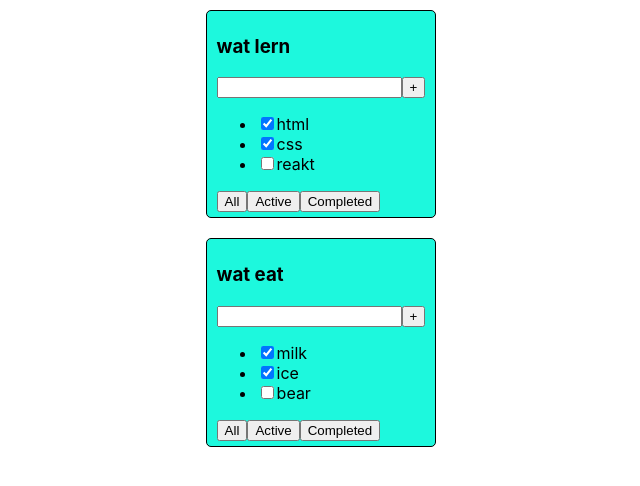
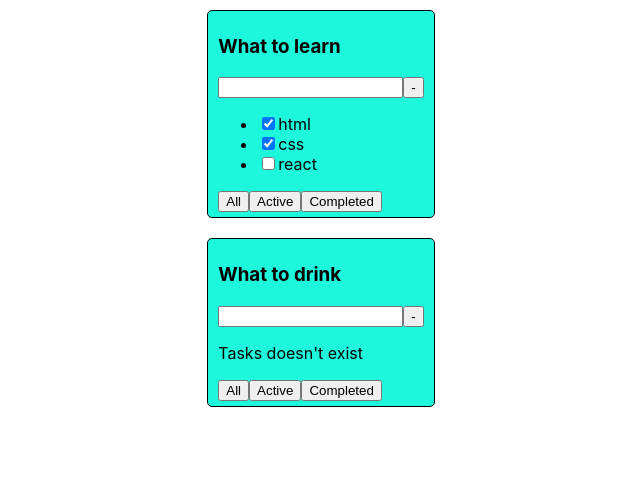
Before and after one commit to pdxserg/1-todolist-Mar26, a React (Create React App) app: page / in a window 1280 px wide. Shown: the top 486 px of the page, without its empty margins (319-959 px from the left). Built offline with nearby package versions, Linux system fonts and the light colour scheme.

Commit message:
buuton modify

```diff
--- a/src/App.css
+++ b/src/App.css
@@ -1,14 +1,14 @@
-
-
 
 .App {
     display: flex;
     justify-content: center;
+    min-width: 200px;
+}
 
-}
 .App > div {
     margin: 10px;
 }
+
 .todolist {
     border: 1px solid;
     padding: 5px 10px;
--- a/src/App.tsx
+++ b/src/App.tsx
@@ -1,6 +1,6 @@
 import React from 'react';
 import './App.css';
-import {Todolist} from "./Todolist";
+import {TasksType, Todolist} from "./Todolist";
 
 
 
@@ -11,22 +11,22 @@ function App() {
 	let task1 = [
 		{id: 1, title: "html", isDone: true},
 		{id: 2, title: "css", isDone: true},
-		{id: 3, title: "reakt", isDone: false},
+		{id: 3, title: "react", isDone: false},
+
 	]
-	let task2 = [
-		{id: 4, title: "milk", isDone: true},
-		{id: 5, title: "ice", isDone: true},
-		{id: 6, title: "bear", isDone: false},
-		//{id: 7, title: "smoke", isDone: false},
+	let task2: Array<TasksType> = [
+
 	]
+
+
+
 	return (
-		<div>
+
 			<div>
-				<Todolist  title ="lern" tasks ={task1}/>
-				<Todolist  title ="eat" tasks ={task2}/>
+				<Todolist title = "What to learn" tasks = {task1}/>
+				<Todolist title = "What to drink" tasks = {task2}/>
 
 			</div>
-		</div>
 
 
 	) }
--- /dev/null
+++ b/src/Button.tsx
@@ -0,0 +1,59 @@
+// @flow
+
+import React from "react";
+
+type ButtonProps = {
+	title: string
+	onclick: () => void
+	color: string
+};
+export const Button: React.FC<ButtonProps> = (props: ButtonProps)=> {
+	const{title, onclick, ...restButtonProps} = props
+
+
+	const onCLickHandler = () => {
+		onclick()
+	}
+	return (
+
+		<button onClick={onCLickHandler}>{title}</button>
+
+	);
+};
+// ___________________________________________________________________________________
+// import React from "react";
+//
+// type ButtonProps = {
+// 	title: string
+// 	onclick: ()=> void
+// 	color: string
+// };
+// export const Button: React.FC<ButtonProps> = ({title, onclick, ...restButtonProps}) => {
+//
+// 	const onCLickHandler = ()=> {
+// 		onclick()
+// 	}
+// 	return (
+//
+// 		<button onClick={onCLickHandler}>{title}</button>
+//
+// 	);
+// };
+
+// import React from "react";---------------------------------------------------------
+
+// type ButtonProps = {
+// 	title: string
+// 	onclick: ()=> void
+// };
+// export const Button = (props: ButtonProps) => {
+//
+// 	const onCLickHandler = ()=> {
+// 		props.onclick()
+// 	}
+// 	return (
+//
+// 		<button onClick={onCLickHandler}> {props.title}</button>
+//
+// 	);
+// };
--- a/src/Todolist.tsx
+++ b/src/Todolist.tsx
@@ -1,41 +1,42 @@
 import React from "react";
+import {Button} from "./Button";
 
 
-
-
-type TodolistProps ={
-	title : string
-	tasks: Array<TipeTask>
-}
- type TipeTask ={
+export type TasksType = {
 	id: number
-	title:  string
+	title: string
 	isDone: boolean
 }
-export const Todolist = (props: TodolistProps) =>{
-const taskList =props.tasks.map((t, index ) => {
-	return <li key={t.id}><input type="checkbox" checked={t.isDone}/><span>{t.title}</span></li>
+type TodolistPropsType = {
+	title: string
+	tasks: Array<TasksType>
+}
 
-})
+export const Todolist: React.FC<TodolistPropsType> = ({tasks, title}) => {
+
+	const taskList = tasks.map((task) => {
+		return <li key={task.id}><input type="checkbox" checked={task.isDone}/><span>{task.title}</span></li>
+	})
 	return (
 		<div className="App">
 			<div className="todolist">
-				<h3>wat {props.title}</h3>
+				<h3>{title}</h3>
 				<div>
-				<input/>
-					<button>+</button>
+					<input/>
+					<Button title="-"/>
 				</div>
-				<ul>
-					{taskList}
-					{/*<li><input type="checkbox" checked={props.tasks[0].isDone}  /><span>{props.tasks[0].title}</span></li>*/}
-					{/*<li><input type="checkbox" checked={props.tasks[1].isDone}  /><span>{props.tasks[1].title}</span></li>*/}
-					{/*<li><input type="checkbox" checked={props.tasks[2].isDone}  /><span>{props.tasks[2].title}</span></li>*/}
+				{tasks.length === 0 ? (
+					<p>Tasks doesn't exist</p>
+				) : (
+					<ul>
+						{taskList}
+					</ul>
+				)}
 
-				</ul>
 				<div>
-					<button>All</button>
-					<button>Active</button>
-					<button>Completed</button>
+					<Button title="All"/>
+					<Button title="Active"/>
+					<Button title="Completed"/>
 				</div>
 			</div>
 		</div>
```
Lines whose indentation alone changed are shown as unchanged.
